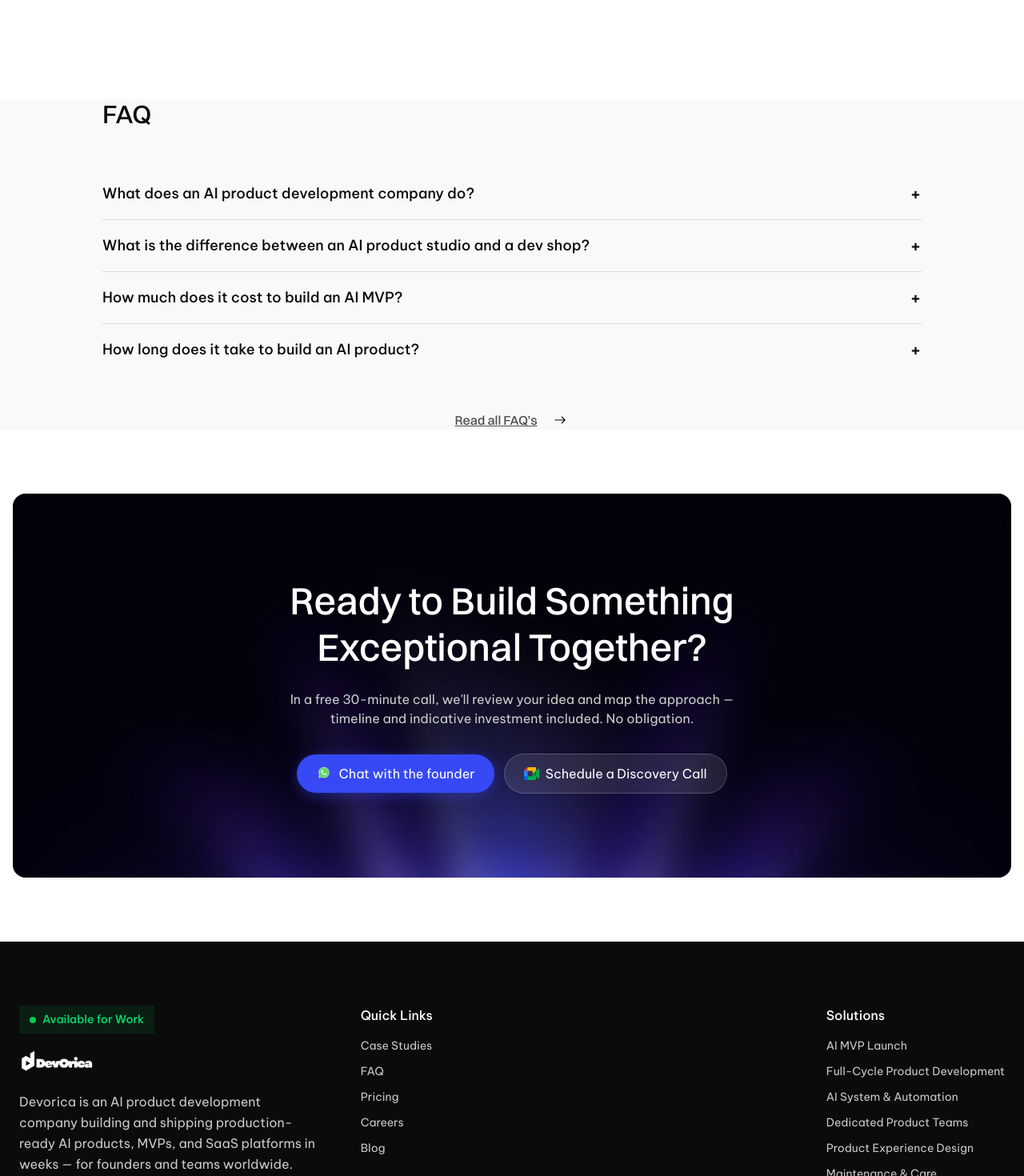
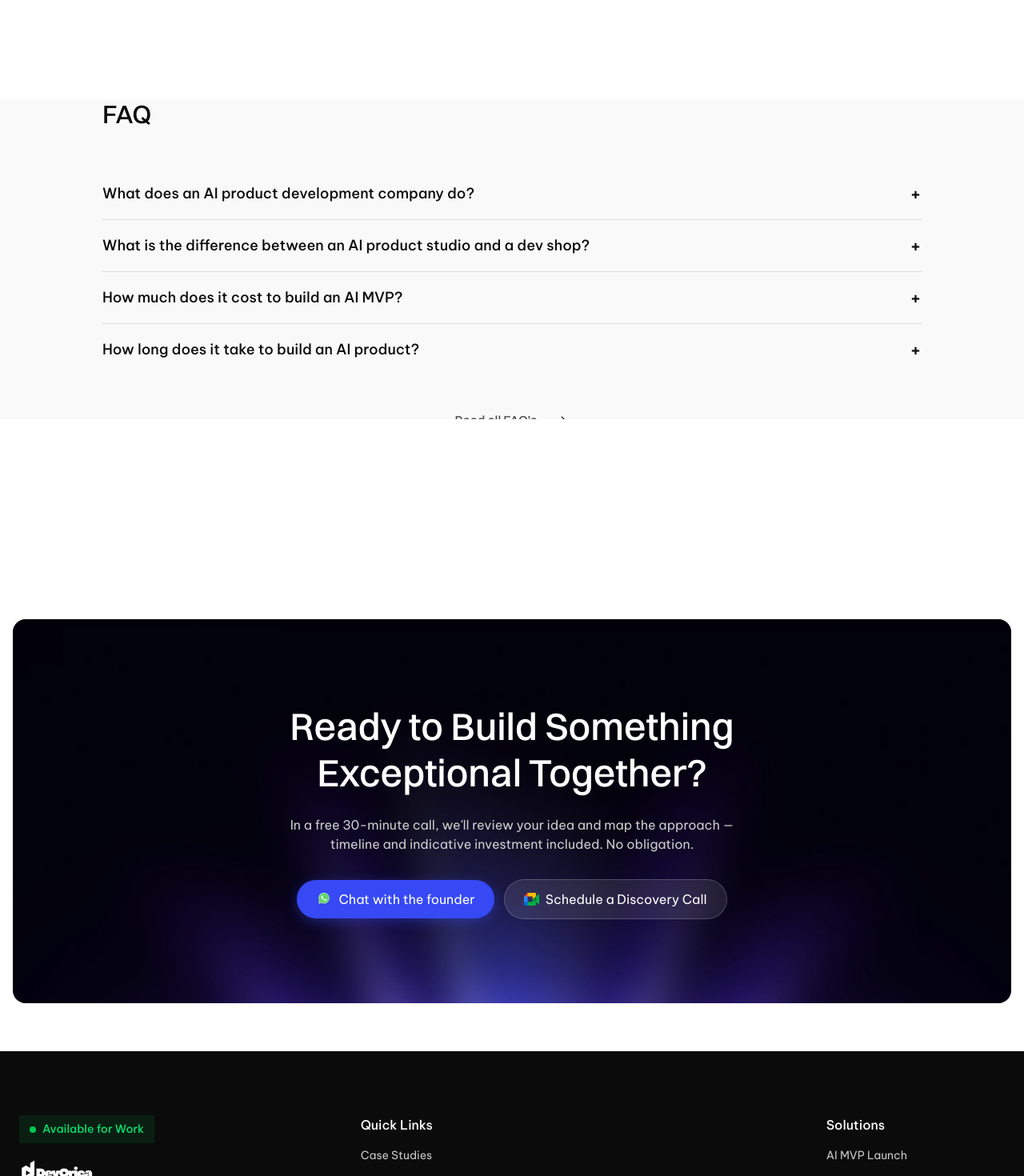
Before and after one commit to jobayer-hossain-dev/devorica-new-updated-ui, a React (Vite) app: page /contact in a window 1280 px wide. Shown: the part 1020-2490 px from the top of the page at 80% size. Built offline with nearby package versions, Linux system fonts and the light colour scheme.

Commit message:
align faq and contact responsive flows

```diff
--- a/src/index.css
+++ b/src/index.css
@@ -307,6 +307,19 @@ details > summary::-webkit-details-marker {
   .blog-post-tags { height: 184.67px; }
 }
 
+@media (min-width: 1024px) {
+  .contact-faq { margin-top: 92px; }
+  .contact-faq > section { height: 400px; min-height: 0; overflow: hidden; }
+  .contact-cta { margin-top: 169.6px !important; }
+  .contact-cta > section { height: 620.8px; min-height: 0; padding-top: 80px; padding-bottom: 80px; }
+}
+@media (max-width: 639px) {
+  .contact-faq { margin-top: 50px; }
+  .contact-faq > section { height: 598px; min-height: 0; overflow: hidden; }
+  .contact-cta { margin-top: 127.5px; }
+  .contact-cta > section { height: 485px; min-height: 0; padding-top: 40px; padding-bottom: 40px; }
+}
+
 .case-hero { height: 842px; }
 .case-intro { min-height: 520px; padding-top: 70px; padding-bottom: 70px; }
 .case-gallery { min-height: 900px; }
--- a/src/pages/ContactPage.jsx
+++ b/src/pages/ContactPage.jsx
@@ -6,9 +6,9 @@ import CTASection from '../components/CTASection';
 export default function ContactPage({ onOpenCalendly }) {
   return (
     <div className="w-full pt-0">
-      <ContactSection onOpenCalendly={onOpenCalendly} />
-      <FAQSection limit={4} compact />
-      <div className="mt-[148px] lg:mt-0">
+      <ContactSection compact onOpenCalendly={onOpenCalendly} />
+      <div className="contact-faq"><FAQSection limit={4} compact /></div>
+      <div className="contact-cta mt-[148px] lg:mt-0">
         <CTASection onOpenCalendly={onOpenCalendly} />
       </div>
     </div>
```
